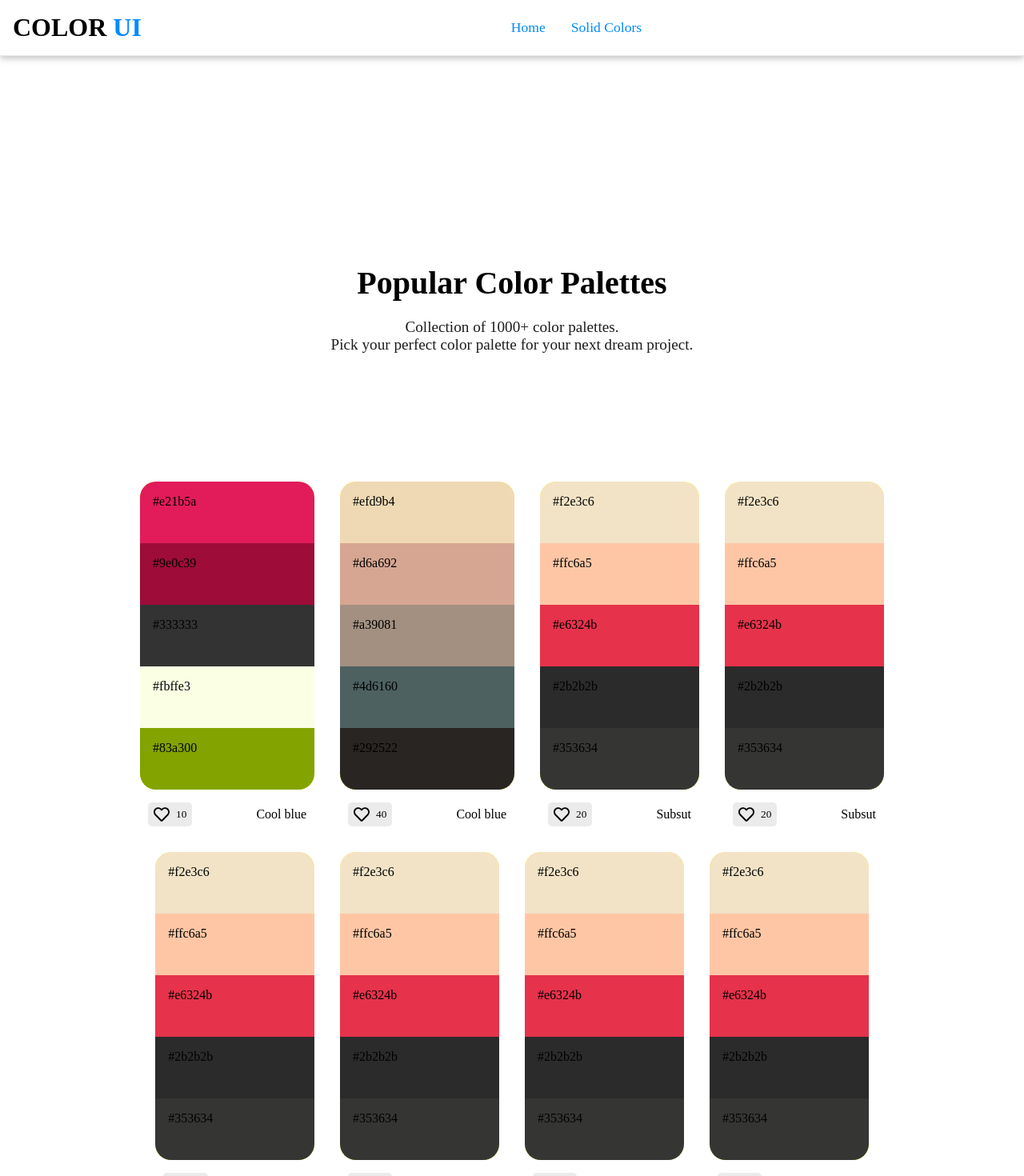
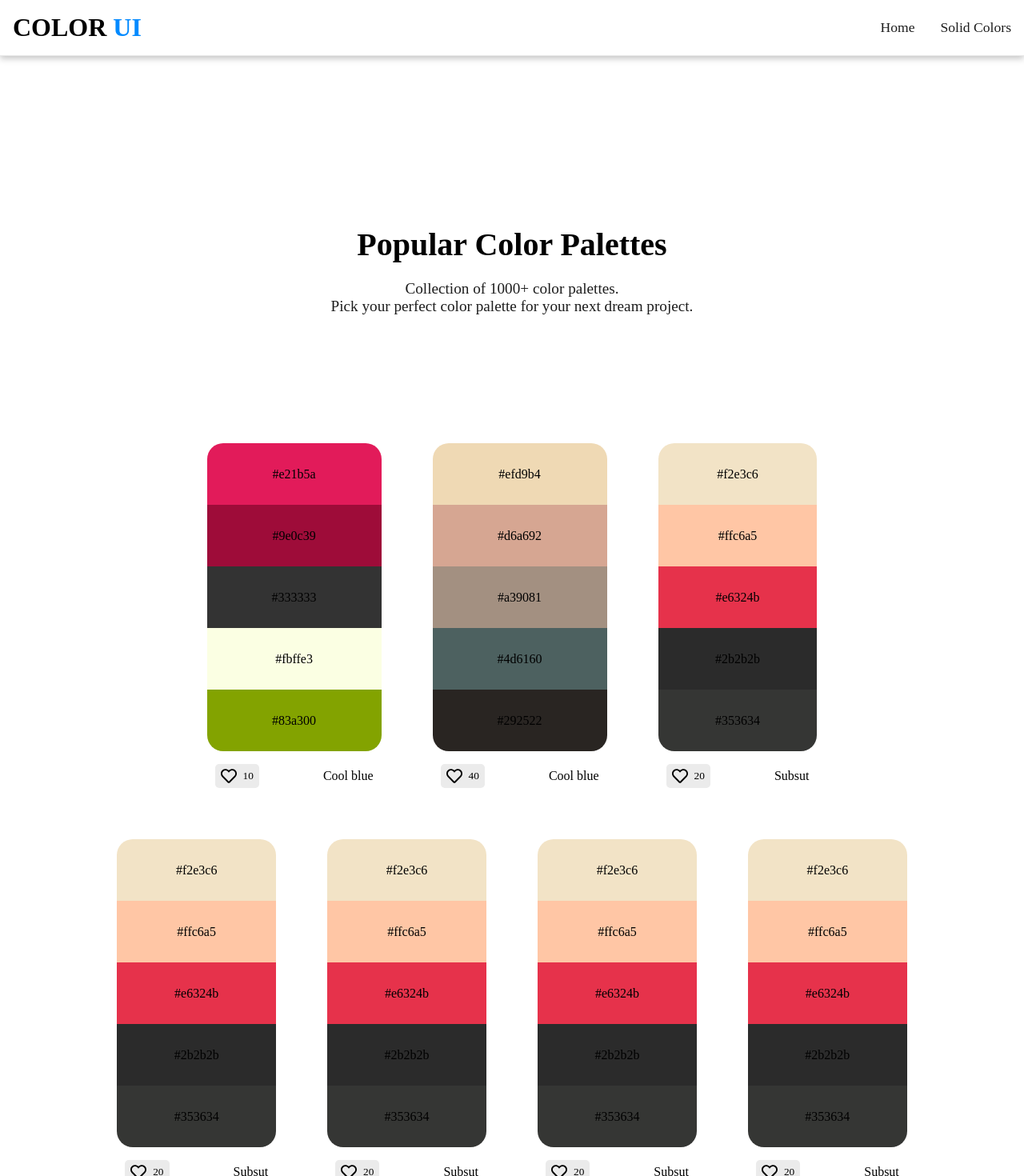
Before and after one commit to SarangKumar/ColorPalette-Gerua, a React (Create React App) app in the folder frontend/: page / in a window 1280 px wide. Shown: the top 1470 px of the page at 80% size. Built offline with nearby package versions, Linux system fonts and the light colour scheme.

Commit message:
Made the color palette with animation and copy to clipboard func

```diff
--- a/frontend/src/components/Header.jsx
+++ b/frontend/src/components/Header.jsx
@@ -11,8 +11,8 @@ const Header = () => {
             <li><Link to='/'>Home</Link></li>
             <li><Link to='/solid-color'>Solid Colors</Link></li>
         </ul>
-        <div>
-        </div>
+        {/* <div>
+        </div> */}
     </nav>
   )
 }
--- a/frontend/src/components/PaletteCard.jsx
+++ b/frontend/src/components/PaletteCard.jsx
@@ -7,8 +7,14 @@ const PaletteCard = (props) => {
     <div className='palette-box'>
       <div className='palette'>
         {props.data.colors.map((color) => {
-          return <div className='palette-color' style={{ backgroundColor: color }}>{color}</div>
+          return (<div onClick={() => {
+            navigator.clipboard.writeText(color)
+          }} className='palette-color' style={{ backgroundColor: color }}>
+            <p>{color}</p>
+          </div>)
         })}
+
+
 
       </div>
       <div className="palette-bottom">
--- a/frontend/src/sass/App.scss
+++ b/frontend/src/sass/App.scss
@@ -44,10 +44,9 @@ a {
       >li {
         list-style: none;
         font-size: 1.1rem;
-        color: $textColorDark;
 
-        Link {
-          font-size: 30px;
+        a {
+          color: $textColorDark;
 
           &:active,
           &:hover {
@@ -59,8 +58,10 @@ a {
     }
   }
 
+  //hero
+
   .hero {
-    margin: 15rem 0 10rem;
+    margin: 12rem 0 10rem;
     text-align: center;
 
     >h1 {
@@ -131,7 +132,7 @@ a {
 
   // footer
   .footer {
-    box-shadow: $boxShadow1;
+    box-shadow: $boxShadow2;
     padding: 2rem 0 2rem;
     margin-top: 5rem;
 
@@ -188,17 +189,29 @@ a {
     .palette {
       min-height: 385px;
       border-radius: 20px;
-      overflow: hidden;
-      background-color: yellow;
       margin-bottom: 1rem;
       @include flexBox($flexDirection: column, $colGap: 0, $rowGap: 0);
 
       .palette-color {
+        @include flexBox;
         width: 100%;
         flex: 1 1 auto;
         padding: 1rem;
         height: fit-content;
+        transition: $transition;
+        border: 10px solid inherit;
 
+        &:hover {
+          transform: scale(1.2);
+        }
+      }
+
+      .palette-color:nth-child(1) {
+        border-radius: 20px 20px 0 0;
+      }
+
+      .palette-color:nth-child(5) {
+        border-radius: 0 0 20px 20px;
       }
     }
 
@@ -226,7 +239,7 @@ a {
 
   .home {
     .container {
-      @include flexBox($rowGap: 2rem, $colGap: 2rem);
+      @include flexBox($rowGap: 4rem, $colGap: 4rem);
       margin: 100px 10vw;
       // mar
     }
--- a/frontend/src/sass/_variables.scss
+++ b/frontend/src/sass/_variables.scss
@@ -5,4 +5,5 @@ $textColorDark: rgb(29, 29, 29);
 $bg: #fff;
 $fontFam1: "Poppins";
 $boxShadow1: rgba(0, 0, 0, 0.24) 0px 3px 8px;
+$boxShadow2:rgba(0, 0, 0, 0.25) 0px 14px 28px, rgba(0, 0, 0, 0.22) 0px 10px 10px;
 $transition: all 150ms ease;
```
